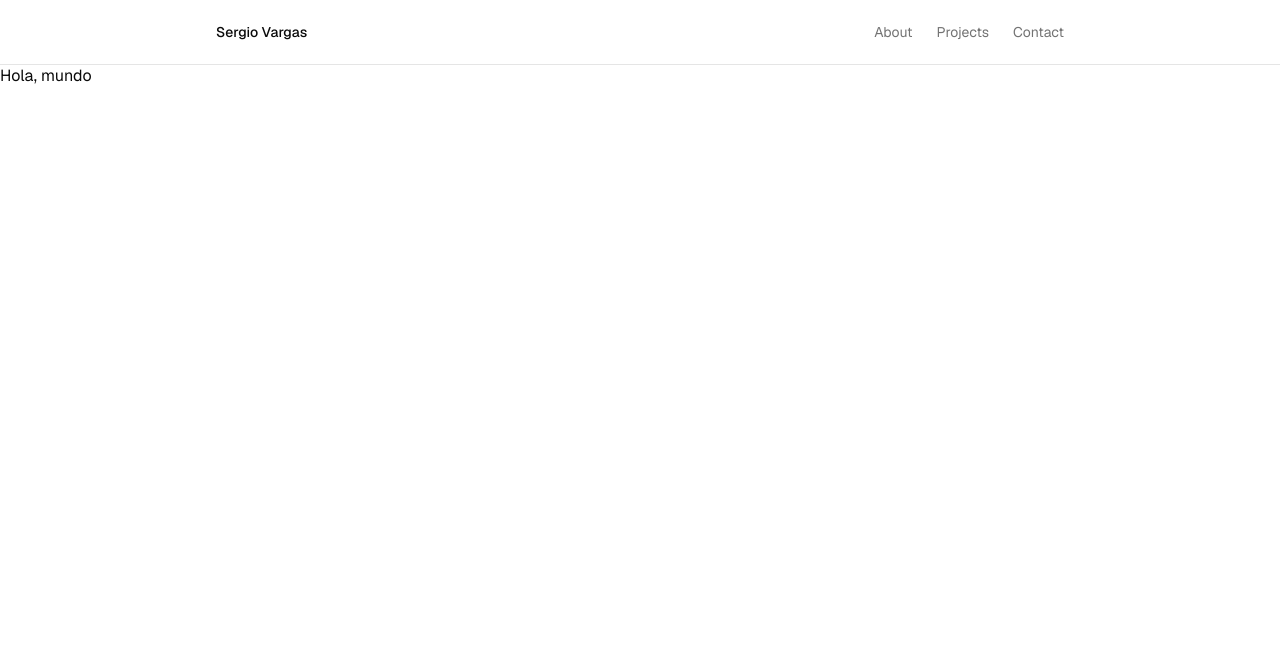
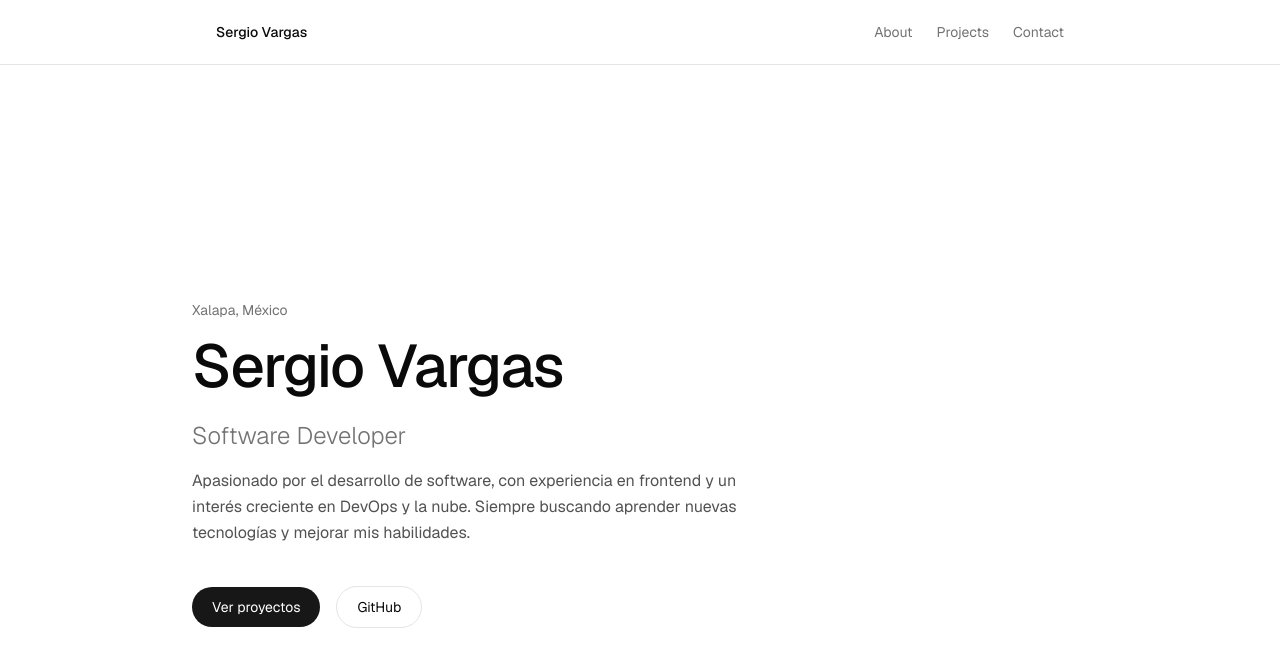
Before and after one commit to Sergioavr/Mi-portafolio, a Next.js app: page / in a window 1280 px wide. Shown: the top 666 px of the page. Built offline with nearby package versions, Linux system fonts and the light colour scheme.

Commit message:
feat: add hero section

```diff
--- a/app/page.tsx
+++ b/app/page.tsx
@@ -1,7 +1,9 @@
+import Hero from "@/components/sections/Hero";
+
 export default function Home() {
   return (
     <main className="pt-16">
-      <h1>Hola, mundo</h1>
+      <Hero />
     </main>
   );
 }
--- /dev/null
+++ b/components/sections/Hero.tsx
@@ -0,0 +1,38 @@
+import Link from "next/link";
+import { siteConfig } from "@/data";
+
+export default function Hero() {
+  return (
+    <section className="min-h-screen flex flex-col justify-center px-6">
+      <div className="max-w-4xl mx-auto w-full">
+        <p className="text-sm text-neutral-500 mb-4">
+          {siteConfig.location}
+        </p>
+        <h1 className="text-4xl sm:text-6xl font-medium tracking-tight mb-6">
+          {siteConfig.name}
+        </h1>
+        <p className="text-xl sm:text-2xl text-neutral-500 font-light mb-4">
+          {siteConfig.role}
+        </p>
+        <p className="text-base text-neutral-600 max-w-xl mb-10 leading-relaxed">
+          {siteConfig.bio}
+        </p>
+        <div className="flex items-center gap-4">
+          <Link
+            href="#projects"
+            className="px-5 py-2.5 bg-neutral-900 text-white text-sm rounded-full hover:bg-neutral-700 transition-colors"
+          >
+            Ver proyectos
+          </Link>
+          <Link
+            href={siteConfig.social.github}
+            target="_blank"
+            className="px-5 py-2.5 text-sm border border-neutral-200 rounded-full hover:bg-neutral-50 transition-colors"
+          >
+            GitHub
+          </Link>
+        </div>
+      </div>
+    </section>
+  );
+}
```
